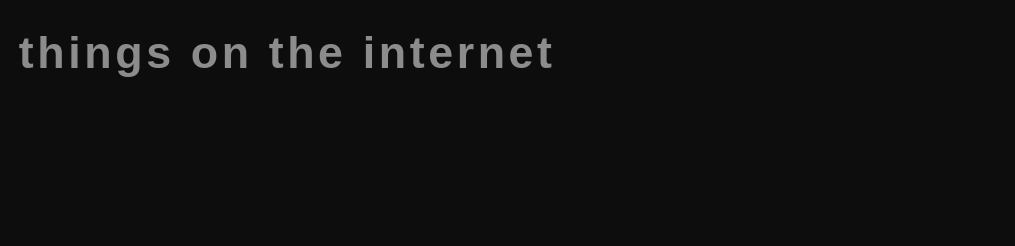
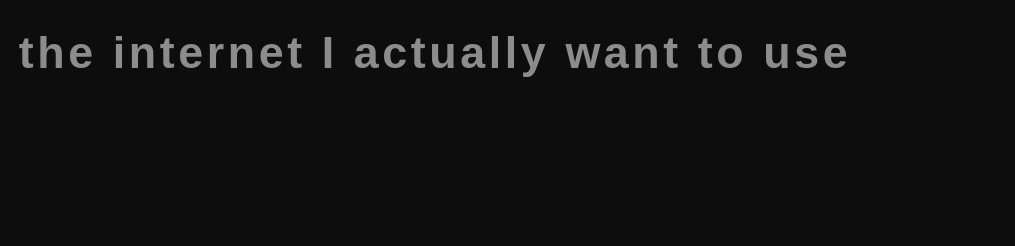
Before and after one commit to smyan-seth/about, a plain HTML site: page index.html in a window 1280 px wide. Shown: the part 349-595 px from the top of the page, 265-1280 px from the left. Drawn offline with nearby package versions, Linux system fonts and the light colour scheme; a web font is replaced by a local one.

Commit message:
Update subtitle in hero section

```diff
--- a/index.html
+++ b/index.html
@@ -64,7 +64,7 @@
         <div class="container hero-content">
             <div class="hero-text">
                 <h1>Hi, I'm Smyan Seth</h1>
-                <h2>Building things on the internet</h2>
+                <h2>Building the internet I actually want to use</h2>
                 <div class="social-icons">
                     <a href="https://linkedin.com/in/smyanseth"><i class="fab fa-linkedin-in"></i></a>
                     <a href="https://github.com/smyan-seth"><i class="fab fa-github"></i></a>
```
